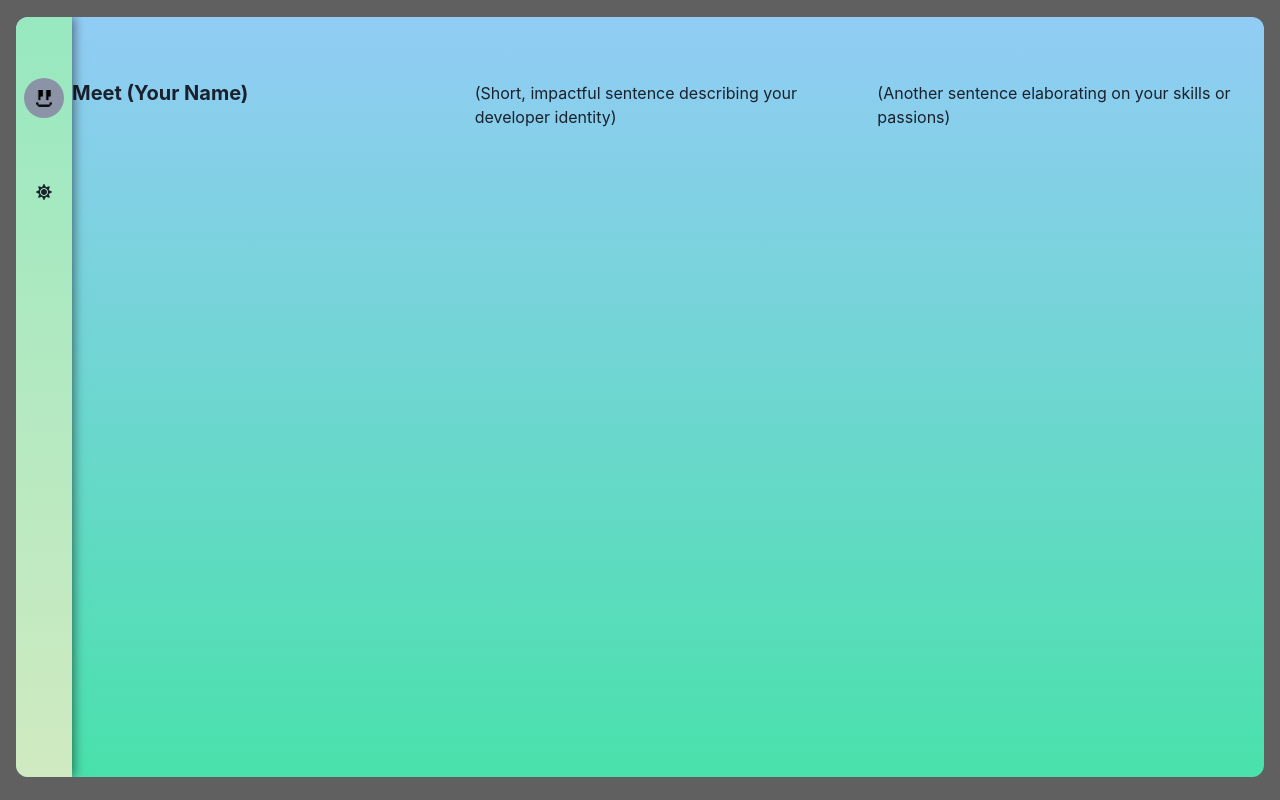
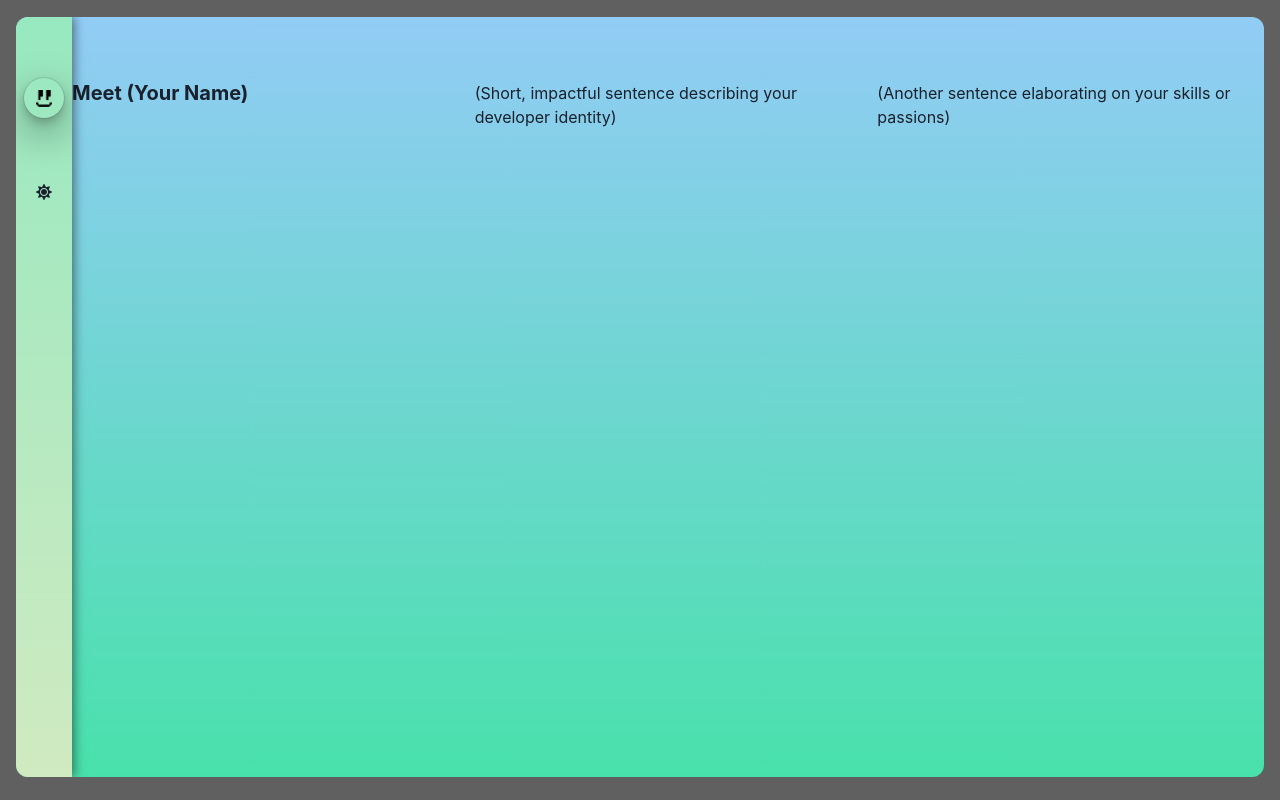
Before and after one commit to H4r0l/newPortfolio, a React (Vite) app: page / in a window 1280 px wide. Built offline with nearby package versions, Linux system fonts and the light colour scheme.

Commit message:
Feat: minor tweak on Icon and appearance

```diff
--- a/src/components/Navbar.jsx
+++ b/src/components/Navbar.jsx
@@ -2,7 +2,7 @@ import { Box, Button, VStack } from "@chakra-ui/react";
 import { motion } from "framer-motion";
 import { Link } from "react-router-dom";
 import Negative from "../assets/Negative.png";
-import { FaUser, FaProjectDiagram, FaAddressCard, FaSun } from "react-icons/fa";
+import { FaUser, FaProjectDiagram, FaAddressCard, FaSun, FaMoon } from "react-icons/fa";
 import { useColorMode } from "@chakra-ui/react";
 
 
@@ -42,9 +42,10 @@ const Navbar = () => {
           <Button
             as={Link}
             to="/"
-            bg="#8b94a7"
+            bg="transparent"
+            boxShadow="dark-lg"
             rounded="full"
-            textColor={"white"}
+            textColor="black"
             style={{
               display: "flex",
               justifyContent: "center",
@@ -63,7 +64,7 @@ const Navbar = () => {
           </Button>
           <Button onClick={toggleColorMode}
             bg="transparent">
-            <FaSun />
+            {colorMode === "light" ? <FaSun /> : <FaMoon />}
           </Button>
         </VStack>
       </Box>
```
